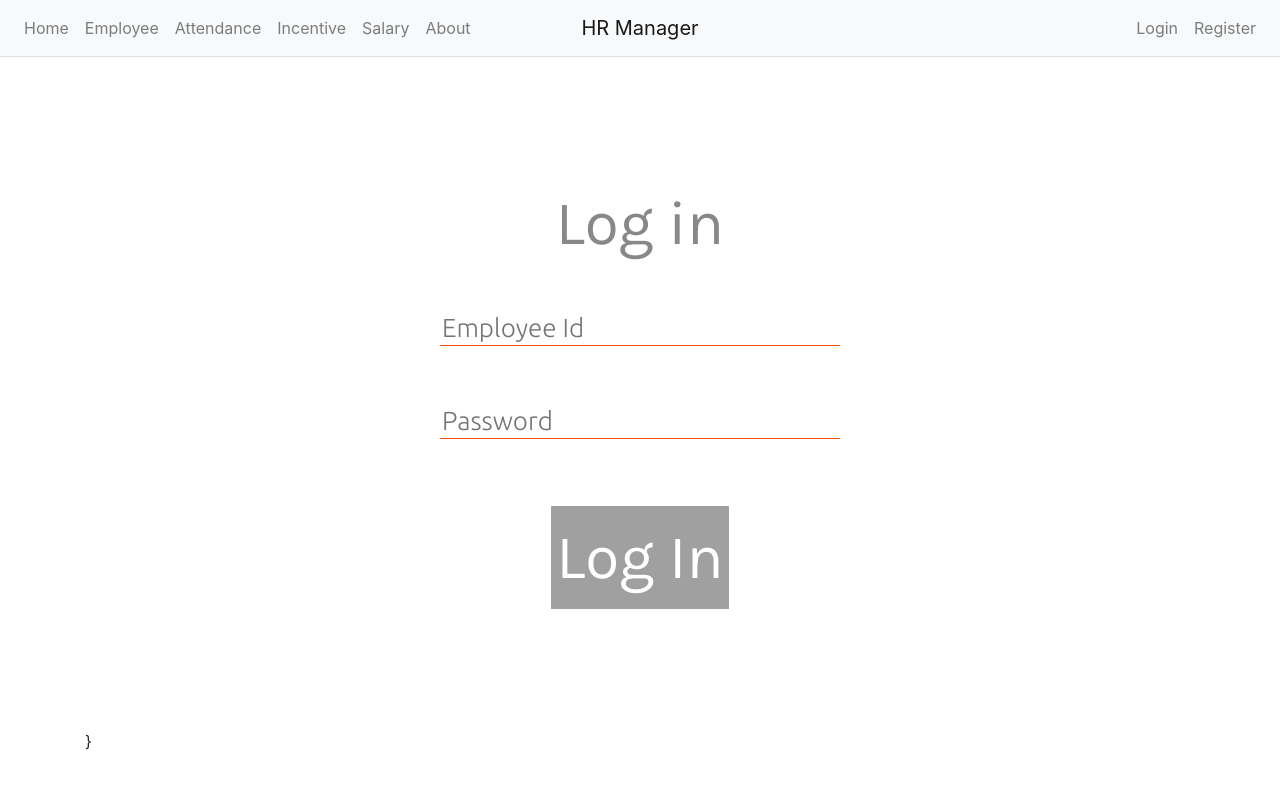
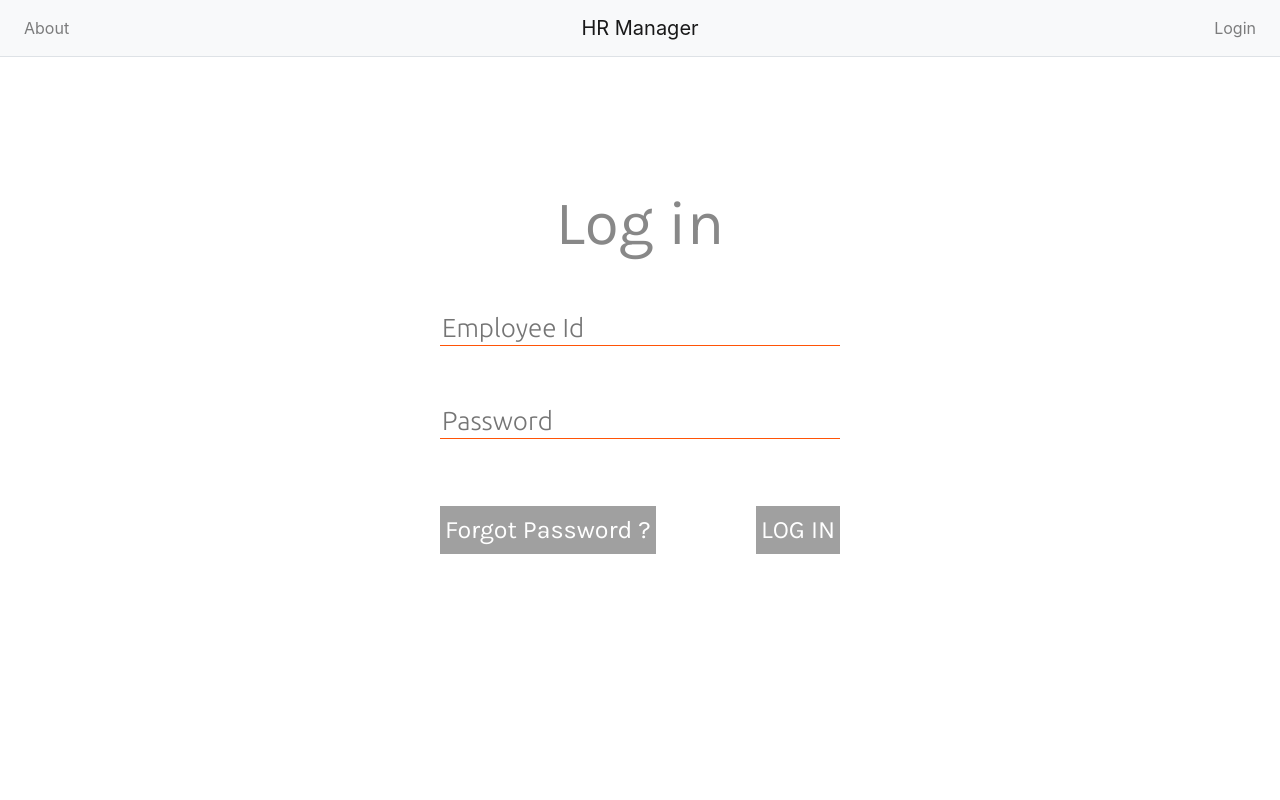
Before and after one commit to luvk1412/HRManager, a Flask app: page /login in a window 1280 px wide. Run offline with Flask 2, Linux system fonts and the light colour scheme; some libraries are stand-ins or nearby versions.

Commit message:
Completed login, added authenticated access to pages, created partial dashboard

```diff
--- a/app.py
+++ b/app.py
@@ -1,8 +1,9 @@
 from flask import Flask, render_template, flash, redirect, request, url_for, session, logging
 from wtforms import Form, StringField, TextAreaField, PasswordField, validators, SelectField
 from passlib.hash import sha256_crypt
+from functools import wraps
 from flask_mysqldb import MySQL
-
+import datetime, time
 app = Flask(__name__, static_url_path='/static')
 
 
@@ -12,32 +13,59 @@ app.config['MYSQL_HOST'] = 'localhost'
 app.config['MYSQL_USER'] = 'root'
 app.config['MYSQL_PASSWORD'] = '123456'
 app.config['MYSQL_DB'] = 'hrmanager'
-app.config['MYSQL_CURSORCLASSS'] = 'DictCursor'
+app.config['MYSQL_CURSORCLASS'] = 'DictCursor'
 
 #init MYSQL
 
 mysql = MySQL(app)
 
+def is_logged_in(f):
+	@wraps(f)
+	def wrap(*args, **kwargs):
+		if 'logged_in' in session:
+			return f(*args, **kwargs)
+		else:
+			flash('Unautharized, Please Login', 'danger')
+			return redirect(url_for('login'))
+	return wrap
 
-@app.route('/')
-def home():
-	return render_template('home.html')
+def is_admin_logged_in(f):
+	@wraps(f)
+	def wrap(*args, **kwargs):
+		if 'admin_logged_in' in session:
+			return f(*args, **kwargs)
+		elif 'logged_in' in session:
+			flash('Unautharized, You are not an admin', 'danger')
+			return redirect(url_for('dashboard'))
+		else:
+			flash('Unautharized, Please Login', 'danger')
+			return redirect(url_for('login'))
+	return wrap
+
+
+@app.route('/dashboard')
+@is_logged_in
+def dashboard():
+	return render_template('dashboard.html')
 
 
 @app.route('/employee/view')
+@is_admin_logged_in
 def view_employee():
 	return render_template('view_employee.html')
 
-
 @app.route('/attendance')
+@is_admin_logged_in
 def attendance():
 	return render_template('attendance.html')
 
 @app.route('/incentive')
+@is_admin_logged_in
 def incentive():
 	return render_template('incentive.html')
 
 @app.route('/salary')
+@is_admin_logged_in
 def salary():
 	return render_template('salary.html')
 
@@ -45,9 +73,43 @@ def salary():
 def about():
 	return render_template('about.html')
 
-@app.route('/login')
+@app.route('/login', methods=['GET', 'POST'])
 def login():
+	if request.method == 'POST':
+		emp_id = request.form['emp_id']
+		password_candidate = request.form['password']
+
+		cur = mysql.connection.cursor()
+		result = cur.execute("SELECT * FROM employee WHERE id = %s", [emp_id])
+		if result > 0:
+			data = cur.fetchone()
+			password = data['password']
+			if sha256_crypt.verify(password_candidate, password):
+				error='Logged in succesfully'
+				session['logged_in'] = True
+				session['emp_id'] = emp_id
+				session['name'] = data['name']
+				app.logger.info(data['name'])
+				if data['admin'] == 1:
+					session['admin_logged_in'] = True
+					flash('You are now loged in as an Admin', 'success')
+				else:
+					flash('You are now loged in as an employee', 'success')
+				return redirect(url_for('dashboard'))
+			else:
+				error='Password does not match, If you don\'t remember Click Forgot Password'
+				return render_template('login.html', error=error)
+		else:
+			error='Employee id not found'
+			return render_template('login.html', error=error)
 	return render_template('login.html')
+
+
+@app.route('/logout')
+def logout():
+	session.clear()
+	flash('You are now logged out', 'success')
+	return redirect(url_for('login'))
 
 @app.route('/register')
 def register():
@@ -69,8 +131,8 @@ class emp_form(Form):
 
 
 @app.route('/employee/add', methods=['GET', 'POST'])
+@is_admin_logged_in
 def add_employee():
-#	print ("Hello")
 	form = emp_form(request.form)
 	if request.method == 'POST' and form.validate():
 		name = form.name.data
@@ -81,7 +143,9 @@ def add_employee():
 		contact = form.contact.data
 		password = sha256_crypt.encrypt(str(form.password.data))
 		cur = mysql.connection.cursor()
-		cur.execute("INSERT INTO employee(name, email, department, designation, address, contact, password) VALUES(%s, %s, %s, %s, %s, %s, %s)", (name, email, department, designation, address, contact, password))
+		ts = time.time()
+		timestamp = datetime.datetime.fromtimestamp(ts).strftime('%Y-%m-%d')
+		cur.execute("INSERT INTO employee(name, email, department, designation, address, contact, password, reg_date, admin) VALUES(%s, %s, %s, %s, %s, %s, %s, %s, 0)", (name, email, department, designation, address, contact, password, timestamp))
 		tm_id = int(cur.lastrowid)
 		mysql.connection.commit()
 		cur.close()
@@ -91,6 +155,10 @@ def add_employee():
 	return render_template('add_employee.html', form=form)
 
 
+
+
+
+
 if __name__ == '__main__':
 	app.secret_key='123456'
 	app.run(debug=True)
--- a/static/main.css
+++ b/static/main.css
@@ -34,26 +34,32 @@ button{
   margin-top:50px;
   position:relative;
   outline:0;
+  font-size: 25px;
 }
 .buttonafter:after{
 content:'';
 display:block;
 position:absolute;
-top:5px;
+top:8px;
 left:100%; /*should be set to 100% */
 width:0;
 height:0;
-border-color: transparent transparent transparent #14a03d;
+border-color: transparent transparent transparent #14a03d; /*border color should be same as div div background color*/
 border-style: solid;
 border-width: 5px;
 
 }
 
+.forgot{
+  background:#a0a0a0;
+  color:#fff;
+  float:left;
+}
 
 .login{
   background:#a0a0a0;
   color:#fff;
-  float:center;
+  float:right;
 }
 
 
--- a/templates/about.html
+++ b/templates/about.html
@@ -1,7 +1,7 @@
 {% extends 'layout.html' %}
 
 {% block body %}
-<div class="jumbotron">
+<div class="jumbotron" style="margin-top: 2%;">
 	<p class="lead">This Website is made for the prupose of DBMS project. The main im was to develop an interactive webapp or a mobile app fpr Human Resource Management.</p>
 	<h3>Porject Members:</h3>
 	<ul>
--- a/templates/includes/_messages.html
+++ b/templates/includes/_messages.html
@@ -5,3 +5,12 @@
     {% endfor %}
   {% endif %}
 {% endwith %}
+
+
+{% if error %}
+	<div class="alert alert-danger">{{error}}</div>
+{% endif %}
+
+{% if msg %}
+	<div class="alert alert-success">{{msg}}</div>
+{% endif %}
--- a/templates/includes/_navbar.html
+++ b/templates/includes/_navbar.html
@@ -2,9 +2,12 @@
 <nav class="navbar navbar-expand-md navbar-light bg-light border-bottom">
     <div class="navbar-collapse collapse w-100 order-1 order-md-0 dual-collapse2">
         <ul class="navbar-nav mr-auto">
+            {% if session.logged_in %}
             <li class="nav-item">
-                <a class="nav-link" href="/">Home</a>
+                <a class="nav-link" href="/dashboard">Dashboard</a>
             </li>
+            {% endif %}
+            {% if session.admin_logged_in %}
             <li class="nav-item dropdown">
                 <a class="nav-link dropbtn" href="#">Employee</a>
                 <div class="dropdown-content">
@@ -21,6 +24,7 @@
             <li class="nav-item">
                 <a class="nav-link" href="/salary">Salary</a>
             </li>
+            {% endif %}
             <li class="nav-item">
                 <a class="nav-link" href="/about">About</a>
             </li>
@@ -34,12 +38,16 @@
     </div>
     <div class="navbar-collapse collapse w-100 order-3 dual-collapse2">
         <ul class="navbar-nav ml-auto">
-            <li class="nav-item">
-                <a class="nav-link" href="/login">Login</a>
-            </li>
-            <li class="nav-item">
-                <a class="nav-link" href="/register">Register</a>
-            </li>
+            {% if session.logged_in %}
+                <li class="nav-item">
+                    <a class="nav-link" href="/logout">Logout</a>
+                </li>
+            {% else %}
+                <li class="nav-item">
+                    <a class="nav-link" href="/login">Login</a>
+                </li>
+            {% endif %}
+
         </ul>
     </div>
 </nav>
--- a/templates/layout.html
+++ b/templates/layout.html
@@ -13,7 +13,6 @@
 		<div class = "container">
 			{% include 'includes/_messages.html' %}
 			{% block body %}{% endblock %}
-			}
 		</div>
 	</body>
 </html>
--- a/templates/login.html
+++ b/templates/login.html
@@ -4,11 +4,12 @@
 
 <div class='wrap'>
   Log in
-    <form>
-        <input type='text' id='username' placeholder='Employee Id'>
-        <input type='password' id='password' placeholder='Password'>
-    </form>
-    <button class='login'>Log In</button>
+	<form method="POST" action="">
+		<input type='text' name='emp_id' placeholder='Employee Id' value={{request.form.emp_id}}>
+		<input type='password' name='password' placeholder='Password' value={{request.form.password}}>
+		<button class='forgot'>Forgot Password ?</button>
+		<button type="submit" class='login'>LOG IN</button>
+	</form>
 </div>
 
 {% endblock %}
```
Also changed, not shown: templates/dashboard.html (added, +8 -0 lines), templates/home.html (deleted, +0 -8 lines), templates/register.html (+6 -6 lines).
